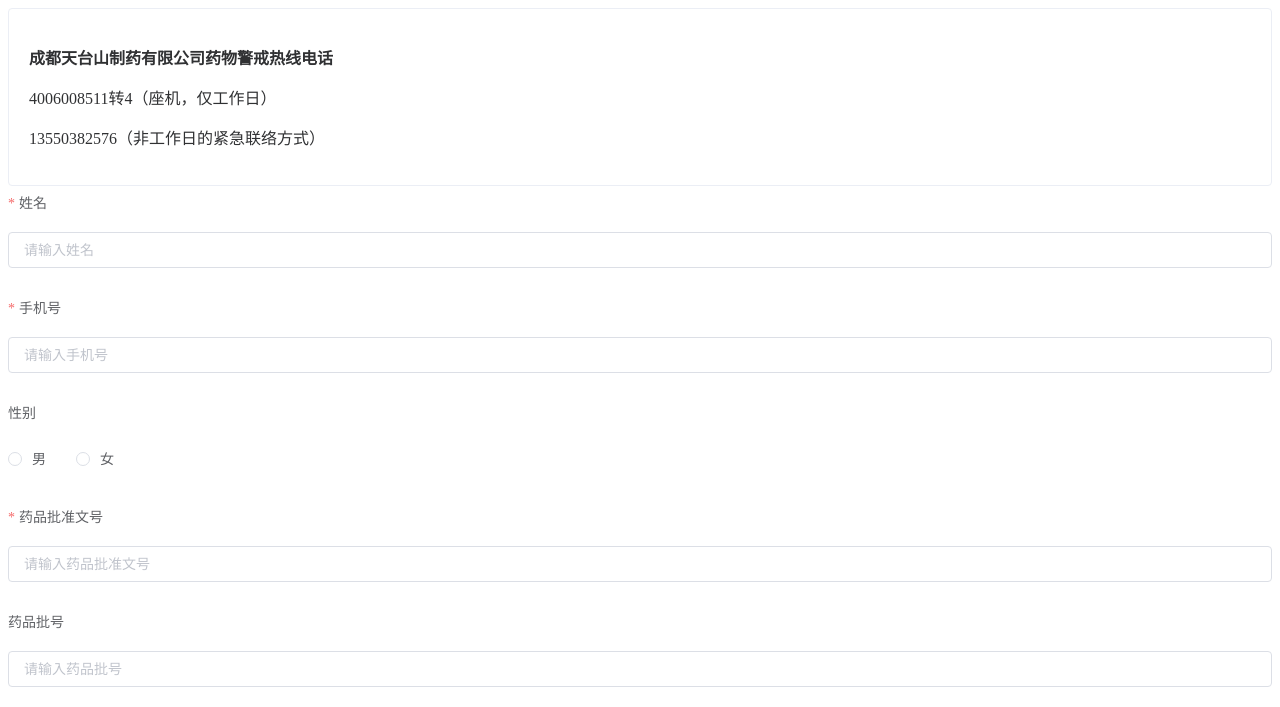
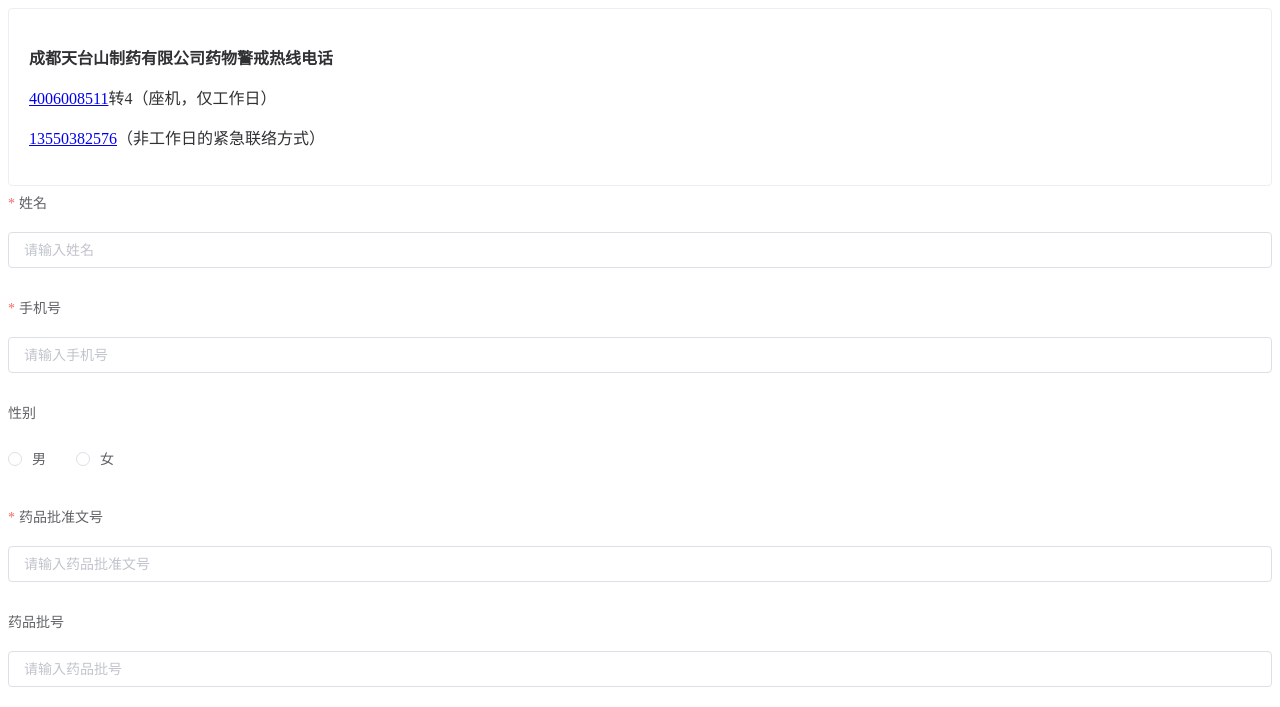
Before and after one commit to mengbo1991/adr, a plain HTML site: page index.html in a window 1280 px wide. Shown: the top 707 px of the page. Drawn offline with Linux system fonts and the light colour scheme.

Commit message:
Update index.html

```diff
--- a/index.html
+++ b/index.html
@@ -20,8 +20,8 @@
 			  <el-col :span="24">
 			    <el-card shadow="never">
 			      	<p><b>成都天台山制药有限公司药物警戒热线电话</b></p>
-			      	<p>4006008511转4（座机，仅工作日）</p>
-			      	<p>13550382576（非工作日的紧急联络方式）</p>
+			      	<p><a href="tel:4006008511">4006008511</a>转4（座机，仅工作日）</p>
+			      	<p><a href="tel:13550382576">13550382576</a>（非工作日的紧急联络方式）</p>
 			    </el-card>
 			  </el-col>
 			</el-row>
```
